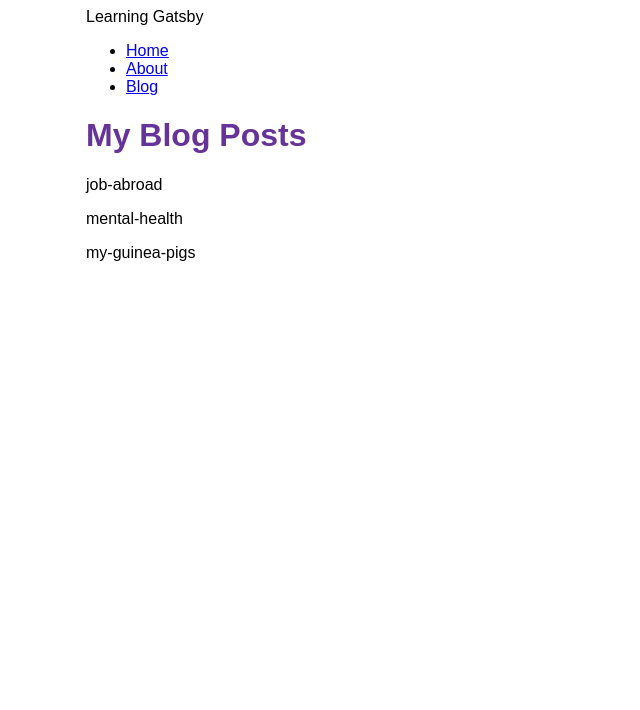
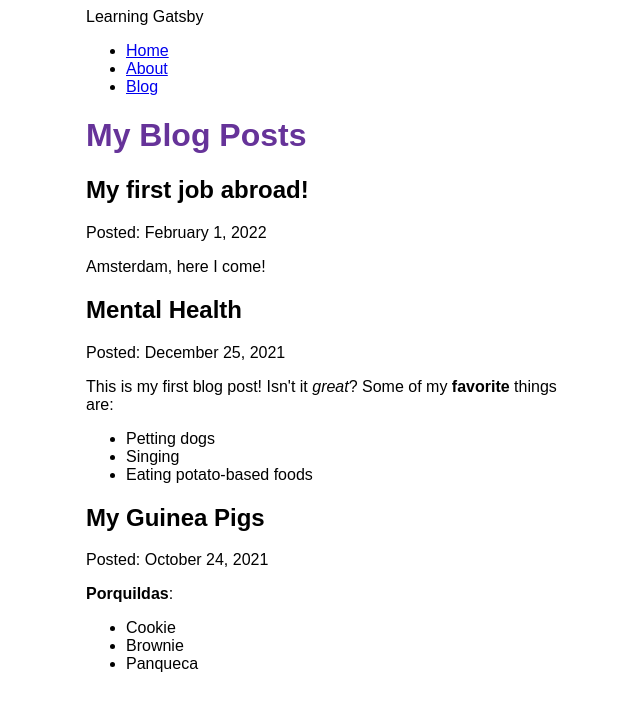
Before and after one commit to msfern/learning-gatsby, a Gatsby site: page /blog in a window 1280 px wide. Shown: the whole page, without its empty margins (304-944 px from the left). Built offline with nearby package versions, Linux system fonts and the light colour scheme; Gatsby itself is replaced by a stand-in of ours.

Commit message:
feat: :sparkles: add MDX file plugin

```diff
--- a/blog/job-abroad.mdx
+++ b/blog/job-abroad.mdx
@@ -0,0 +1,7 @@
+---
+title: "My first job abroad!"
+date: "2022-02-01"
+author: "Stephanie Fernandes"
+---
+
+Amsterdam, here I come!
--- a/blog/mental-health.mdx
+++ b/blog/mental-health.mdx
@@ -0,0 +1,12 @@
+---
+title: "Mental Health"
+date: "2021-12-25"
+author: "Stephanie Fernandes"
+---
+
+This is my first blog post! Isn't it _great_?
+Some of my **favorite** things are:
+
+- Petting dogs
+- Singing
+- Eating potato-based foods
--- a/blog/my-guinea-pigs.mdx
+++ b/blog/my-guinea-pigs.mdx
@@ -0,0 +1,11 @@
+---
+title: "My Guinea Pigs"
+date: "2021-10-24"
+author: "Stephanie Fernandes"
+---
+
+**Porquildas**:
+
+- Cookie
+- Brownie
+- Panqueca
--- a/gatsby-config.js
+++ b/gatsby-config.js
@@ -13,6 +13,7 @@ module.exports = {
         path: `${__dirname}/blog`,
       },
     },
+    `gatsby-plugin-mdx`,
     "gatsby-plugin-dts-css-modules",
   ],
 };
--- a/package.json
+++ b/package.json
@@ -15,8 +15,12 @@
     "clean": "gatsby clean"
   },
   "dependencies": {
+    "@mdx-js/mdx": "v1",
+    "@mdx-js/react": "v1",
     "gatsby": "^4.6.2",
     "gatsby-plugin-image": "^2.6.0",
+    "gatsby-plugin-mdx": "^3.6.0",
+    "gatsby-plugin-page-creator": "^4.6.0",
     "gatsby-plugin-sharp": "^4.6.0",
     "gatsby-source-filesystem": "^4.6.0",
     "react": "^17.0.1",
--- a/src/pages/blog.tsx
+++ b/src/pages/blog.tsx
@@ -1,23 +1,40 @@
 import * as React from "react";
 import { graphql } from "gatsby";
+import { MDXRenderer } from "gatsby-plugin-mdx";
 import Layout from "../components/Layout";
 
 const BlogPage = ({ data }) => {
   console.log(data);
   return (
     <Layout pageTitle="My Blog Posts">
-      {data.allFile.nodes.map((file, index) => (
-        <p key={index}>{file.name}</p>
-      ))}
+      {data.allMdx.nodes.map(
+        ({ parent, frontmatter: { title, date }, body, id }) => (
+          <article key={id}>
+            <h2>{title}</h2>
+            <p>Posted: {date}</p>
+            <MDXRenderer>{body}</MDXRenderer>
+          </article>
+        )
+      )}
     </Layout>
   );
 };
 
 export const query = graphql`
   query {
-    allFile {
+    allMdx(sort: { order: DESC, fields: frontmatter___date }) {
       nodes {
-        name
+        parent {
+          ... on File {
+            modifiedTime(formatString: "MMMM D, YYYY")
+          }
+        }
+        frontmatter {
+          date(formatString: "MMMM D, YYYY")
+          title
+        }
+        body
+        id
       }
     }
   }
```
Also changed, not shown: 1 other file.
